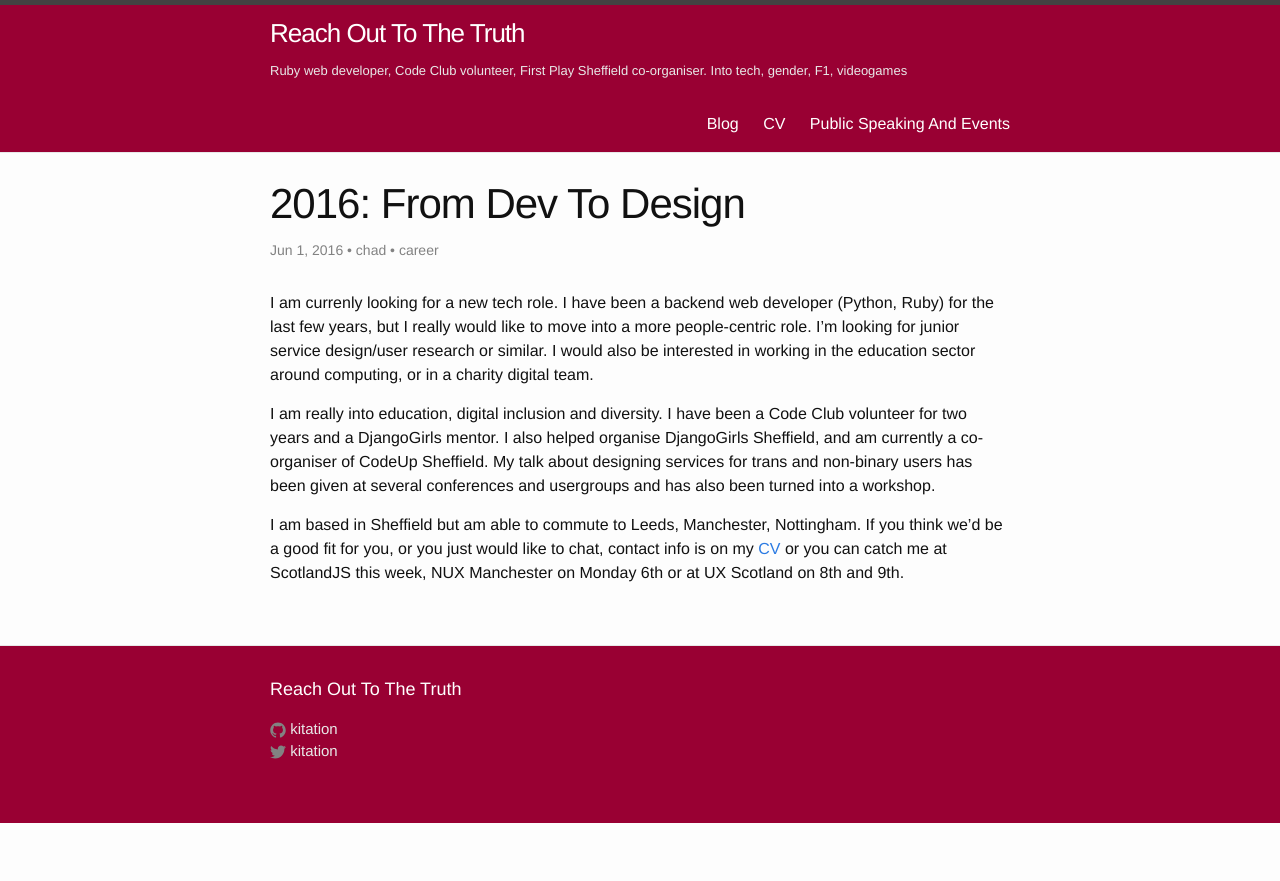
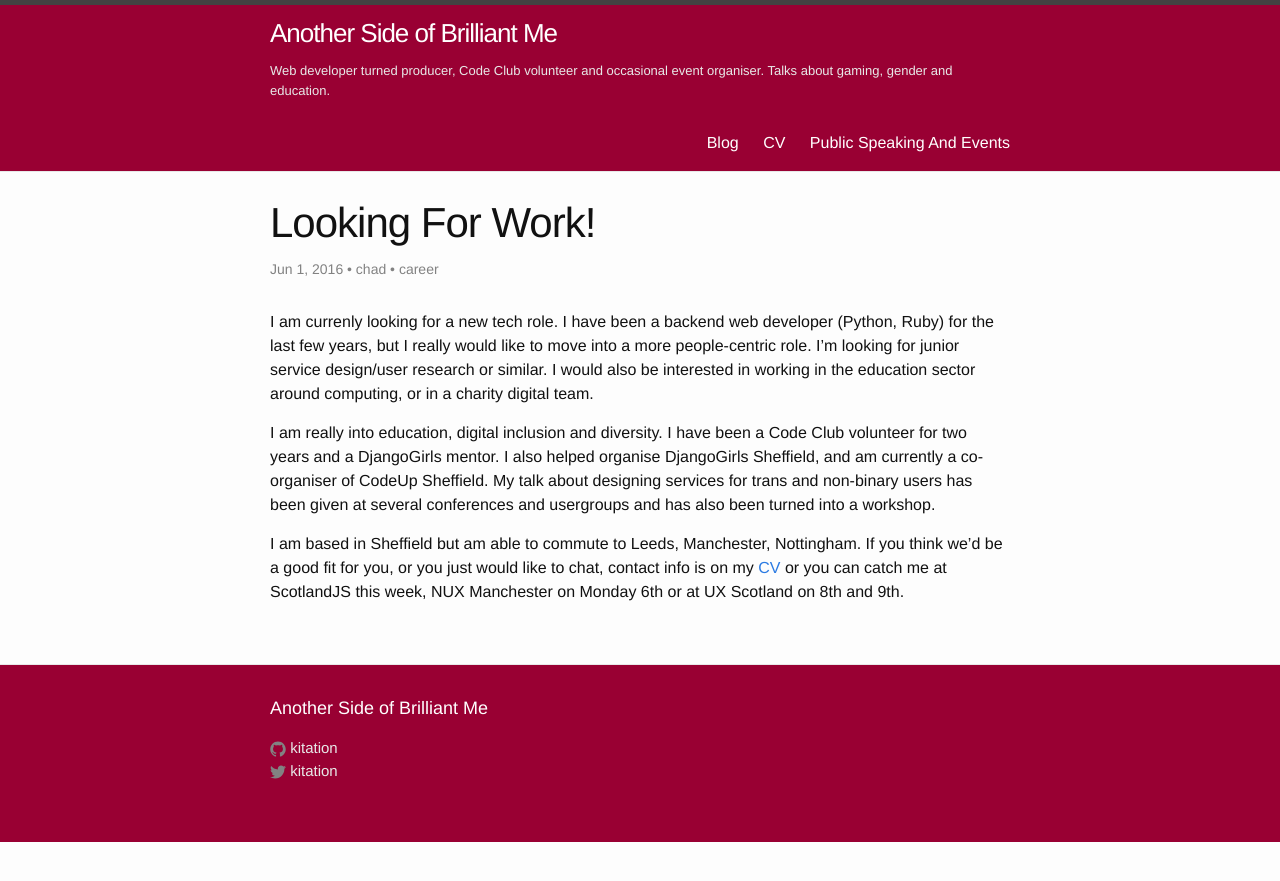
Before and after one commit to kitation/kitation.github.io, a Jekyll site: the page built from _posts/2016-06-01-looking-for-work.markdown, in a window 1280 px wide. Shown: the top 881 px of the page. Built offline with Jekyll 4.4.1, drawn with Linux system fonts in a browser that asks for light colours.

Commit message:
Update titles and header

```diff
--- a/_config.yml
+++ b/_config.yml
@@ -1,6 +1,6 @@
 # Site settings
-title: Reach Out To The Truth
-subtitle: "Ruby web developer, Code Club volunteer, First Play Sheffield co-organiser. Into tech, gender, F1, videogames"
+title: Another Side of Brilliant Me
+subtitle: "Web developer turned producer, Code Club volunteer and occasional event organiser. Talks about gaming, gender and education."
 email: chad@kitation.co.uk
 description:
 baseurl: "" # the subpath of your site, e.g. /blog/
--- a/_posts/2016-06-01-looking-for-work.markdown
+++ b/_posts/2016-06-01-looking-for-work.markdown
@@ -2,7 +2,7 @@
 layout: post
 status: publish
 published: true
-title: ! '2016: From Dev To Design'
+title: ! 'Looking For Work!'
 author:
   display_name: chad
 
```
